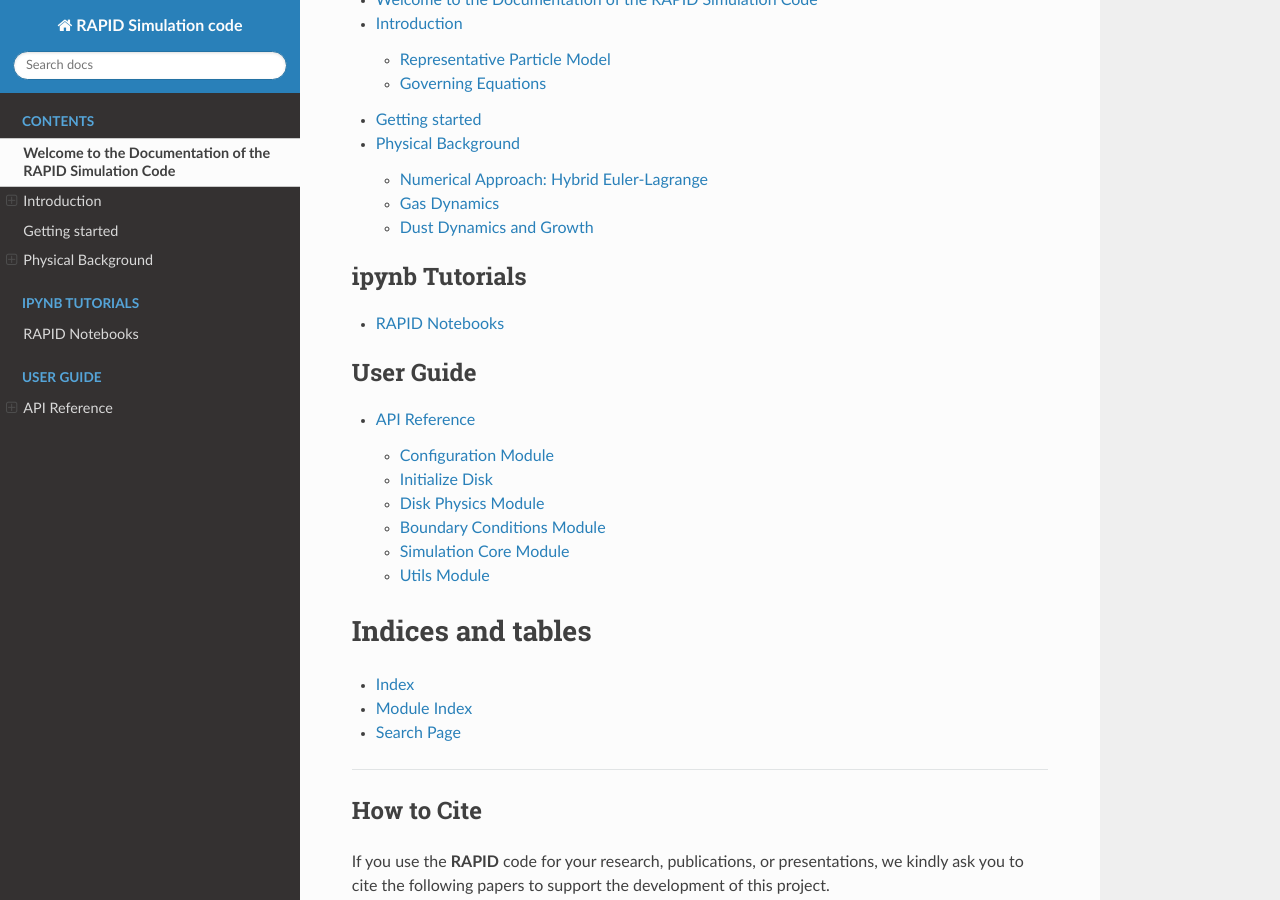
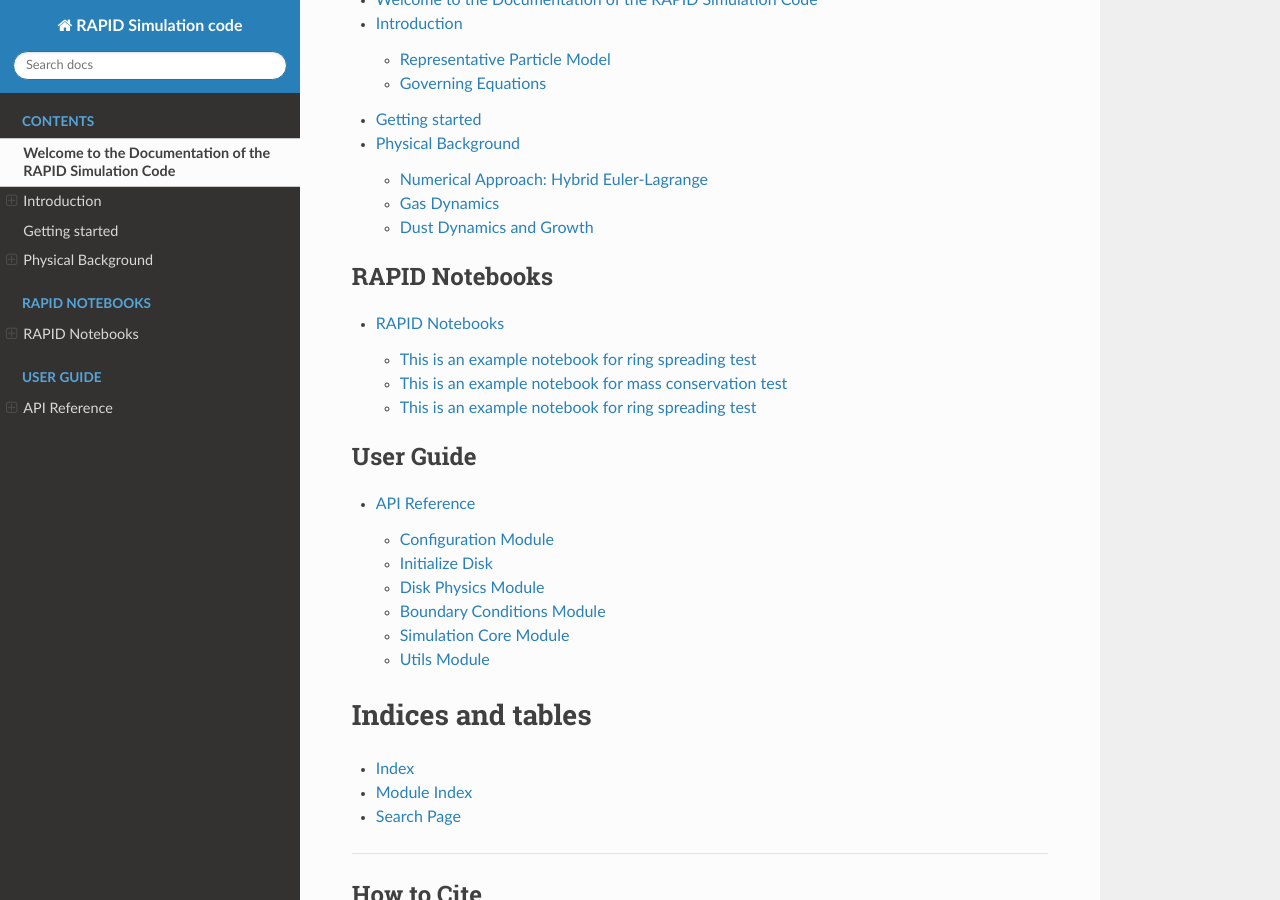
Before and after one commit to tnehezd/RAPID-docs, a Sphinx documentation site: the page built from docs/index.rst, in a window 1280 px wide and 900 px high, scrolled down 474 px. Built offline with Sphinx 7.4.7 and the Read the Docs theme 3.1.0, drawn with Linux system fonts in a browser that asks for light colours.

Commit message:
(fix): notebooks

```diff
--- a/docs/index.rst
+++ b/docs/index.rst
@@ -24,9 +24,10 @@ dust accumulation and planetesimal formation nurseries with high computational e
 
 .. toctree::
    :maxdepth: 2
-   :caption: ipynb Tutorials
+   :caption: RAPID Notebooks
 
-   notebooks.rst
+   notebooks
+
 
 
 
--- a/docs/notebooks.rst
+++ b/docs/notebooks.rst
@@ -6,9 +6,10 @@ RAPID Notebooks
 This section provides interactive Jupyter notebooks demonstrating
 the functionality and usage of the RAPID simulation code.
 
+
+
 .. toctree::
    :maxdepth: 2
-   :caption: Notebooks
    :glob:
 
-   notebooks/*.ipynb
+   notebooks/*
```
